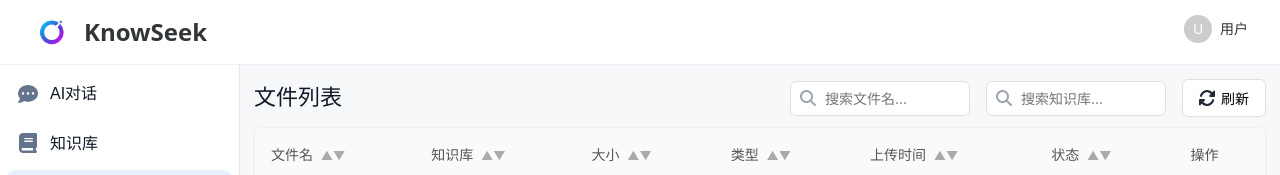
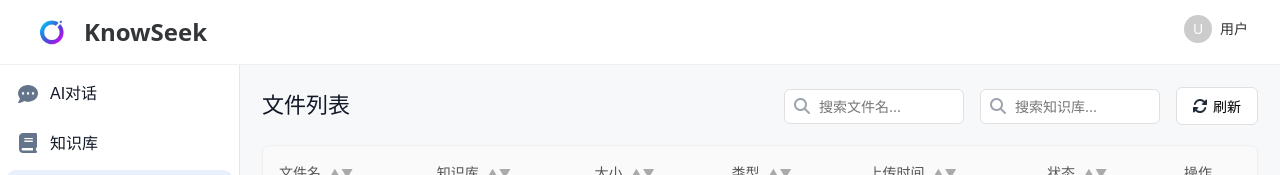
Before and after one commit to springleafna/KnowSeek-frontend, a Vue app: page /file in a window 1280 px wide. Shown: the top 175 px of the page. Built offline with nearby package versions, Linux system fonts and the light colour scheme; no server answers; sample sign-in values are in the browser's storage.

Commit message:
style(File.vue): 调整文件列表页面的样式间距和字体

```diff
--- a/src/views/File.vue
+++ b/src/views/File.vue
@@ -238,7 +238,7 @@ onMounted(() => {
 <style scoped>
 /* 容器和头部样式 (基本不变) */
 .file-list-container {
-  padding: 14px;
+  padding: 22px;
   background-color: #f7f8fa;
   font-family: -apple-system, BlinkMacSystemFont, "Segoe UI", Roboto, sans-serif;
   height: calc(100vh - 8vh);
@@ -250,7 +250,7 @@ onMounted(() => {
   display: flex;
   justify-content: space-between;
   align-items: center;
-  margin-bottom: 10px;
+  margin-bottom: 20px;
 }
 
 .header h1 {
@@ -304,8 +304,8 @@ onMounted(() => {
   background-color: #f9f9f9;
 }
 .refresh-icon {
-  width: 16px;
-  height: 16px;
+  width: 14px;
+  height: 14px;
 }
 
 .table-container {
@@ -397,6 +397,7 @@ onMounted(() => {
   white-space: nowrap;
   overflow: hidden;
   text-overflow: ellipsis;
+  font-weight: 500;
 }
 
 .status-badge {
```
